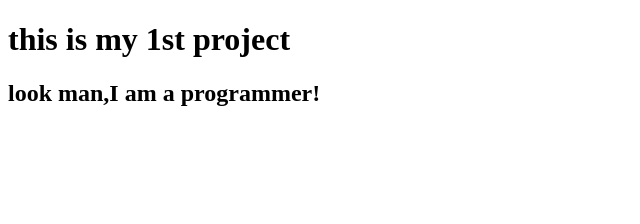
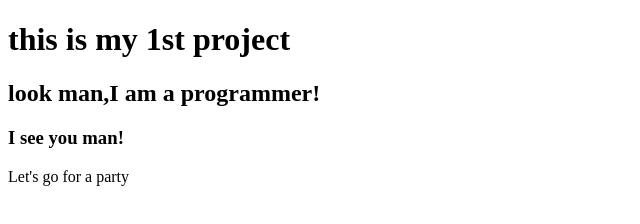
Before and after one commit to FouzulKabir/my-frist-project, a plain HTML site: page index.html in a window 1280 px wide. Shown: the whole page, without its empty margins (0-640 px from the left). Drawn offline with Linux system fonts and the light colour scheme.

Commit message:
set a party

```diff
--- a/index.html
+++ b/index.html
@@ -9,5 +9,8 @@
 <body>
     <h1>this is my 1st project</h1>
     <h2>look man,I am a programmer!</h2>
+    <h3>I see you man!</h3>
+    <p>Let's go for a party</p>
+
 </body>
 </html>
```
